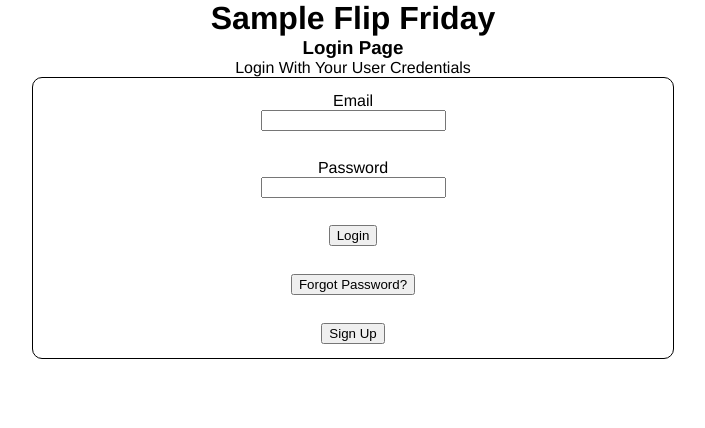
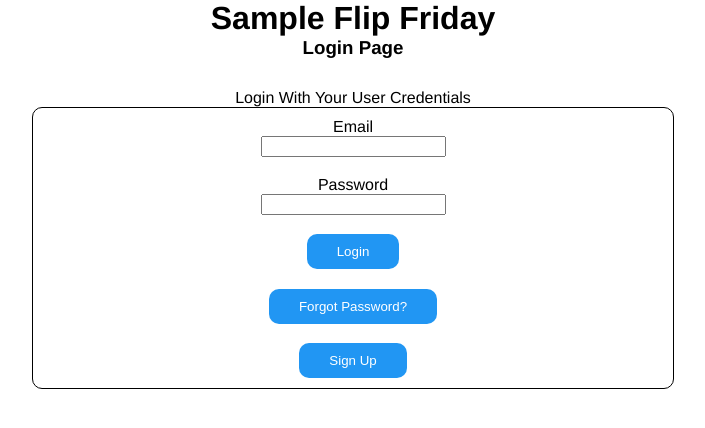
Before and after one commit to JNaeder/CS361_Project, a React (Create React App) app: page / in a window 1280 px wide. Shown: the top 428 px of the page, without its empty margins (287-992 px from the left). Built offline with nearby package versions, Linux system fonts and the light colour scheme; no server answers; the database is empty.

Commit message:
Added more things to the project

```diff
--- a/src/App.css
+++ b/src/App.css
@@ -8,7 +8,7 @@
 }
 
 nav {
-  background-color: #2196f3;
+  background-color: #c5c5c5;
   padding: 15px;
   margin-bottom: 20px;
   display: flex;
@@ -27,6 +27,10 @@ nav {
   width: 50vw;
   height: 35vh;
   min-height: 200px;
+}
+
+.instructions {
+  margin-top: 30px;
 }
 
 .form_input {
@@ -54,7 +58,12 @@ td {
   display: flex;
   margin: auto;
   justify-content: center;
+  align-items: center;
   margin-top: 30px;
+}
+
+.upload_container p {
+  margin-right: 10px;
 }
 
 .settings_slider {
@@ -164,3 +173,16 @@ input:checked + .slider:before {
 .hide {
   display: none;
 }
+
+button {
+  background-color: #2196f3;
+  color: white;
+  outline: none;
+  border: none;
+  border-radius: 10px;
+  padding: 10px 30px;
+}
+
+.red {
+  background-color: rgb(194, 61, 61);
+}
--- a/src/pages/LoginPage.js
+++ b/src/pages/LoginPage.js
@@ -28,7 +28,7 @@ function LoginPage({ auth }) {
     <>
       <h1>Sample Flip Friday</h1>
       <h3>Login Page</h3>
-      <p>Login With Your User Credentials</p>
+      <p className="instructions">Login With Your User Credentials</p>
       <form className="form_container">
         <div className="form_input">
           <label htmlFor="user_name">Email</label>
--- a/src/pages/SampleLibraryPage.js
+++ b/src/pages/SampleLibraryPage.js
@@ -39,8 +39,12 @@ function SampleLibraryPage({ db, auth }) {
       <div>
         <h3>Sample Library Page</h3>
       </div>
+      <div className="upload_container">
+        <p>Upload your own samples!</p>
+        <button onClick={() => navigate("/sampleupload")}>Upload</button>
+      </div>
       <div className="settings_slider">
-        <label>Basic/Advanced</label>
+        <label>Show Basic/Advanced Info</label>
         <label className="switch">
           <input
             type="checkbox"
@@ -72,10 +76,6 @@ function SampleLibraryPage({ db, auth }) {
           ))}
         </tbody>
       </table>
-      <div className="upload_container">
-        <p>Upload your own samples!</p>
-        <button onClick={() => navigate("/sampleupload")}>Upload</button>
-      </div>
     </>
   );
 }
--- a/src/pages/SampleUploadPage.js
+++ b/src/pages/SampleUploadPage.js
@@ -37,6 +37,9 @@ function SampleUploadPage({ db, storage, auth }) {
 
   const uploadFile = async function (e) {
     e.preventDefault();
+    if (!window.confirm("Are you sure all of this data is correct?")) {
+      return;
+    }
     const fileRef = ref(storage, theFile["name"]);
     await uploadBytes(fileRef, theFile).then((snapshot) => {
       console.log(snapshot);
@@ -63,6 +66,12 @@ function SampleUploadPage({ db, storage, auth }) {
   return (
     <>
       <h1>Sample Upload</h1>
+      <div className="button_container">
+        <button onClick={uploadFile}>Upload Sample</button>
+        <button onClick={() => navigation("/")} className="red">
+          Cancel
+        </button>
+      </div>
       <div className="settings_slider">
         <label>Basic/Advanced</label>
         <label className="switch">
@@ -73,11 +82,9 @@ function SampleUploadPage({ db, storage, auth }) {
           <span className="slider round"></span>
         </label>
       </div>
-
-      <div className="button_container">
-        <button onClick={uploadFile}>Upload Sample</button>
-        <button onClick={() => navigation("/")}>Cancel</button>
-      </div>
+      <p className={advancedClassName}>
+        You will need to enter all of the information for the sample.
+      </p>
 
       <form className="upload_form">
         <label htmlFor="fileUpload">Choose File</label>
```
